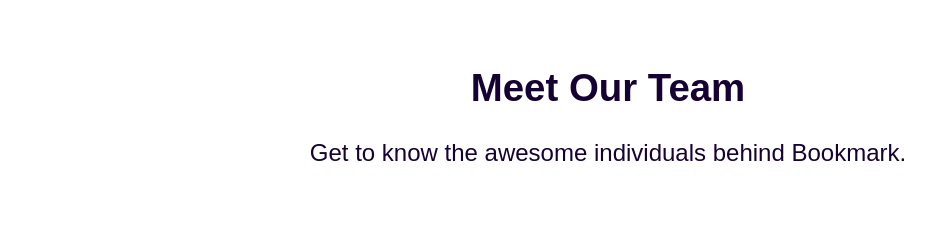
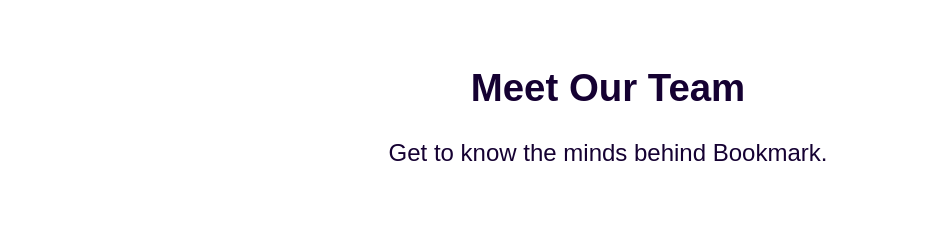
Before and after one commit to bookmarkapp/bookmarkapp.github.io, a plain HTML site: page about.html in a window 1280 px wide. Shown: the part 840-1069 px from the top of the page, without its empty margins (32-967 px from the left). Drawn offline with nearby package versions, Linux system fonts and the light colour scheme; a script that the page names is missing.

Commit message:
Add files via upload

```diff
--- a/about.html
+++ b/about.html
@@ -97,8 +97,7 @@
                                         <div class="margin-bottom margin-small">
                                             <h2 class="heading-16">Meet Our Team</h2>
                                         </div>
-                                        <p class="text-size-medium-5">Get to know the awesome individuals behind
-                                            Bookmark.</p>
+                                        <p class="text-size-medium-5">Get to know the minds behind Bookmark.</p>
                                     </div>
                                 </div>
                             </div>
```
